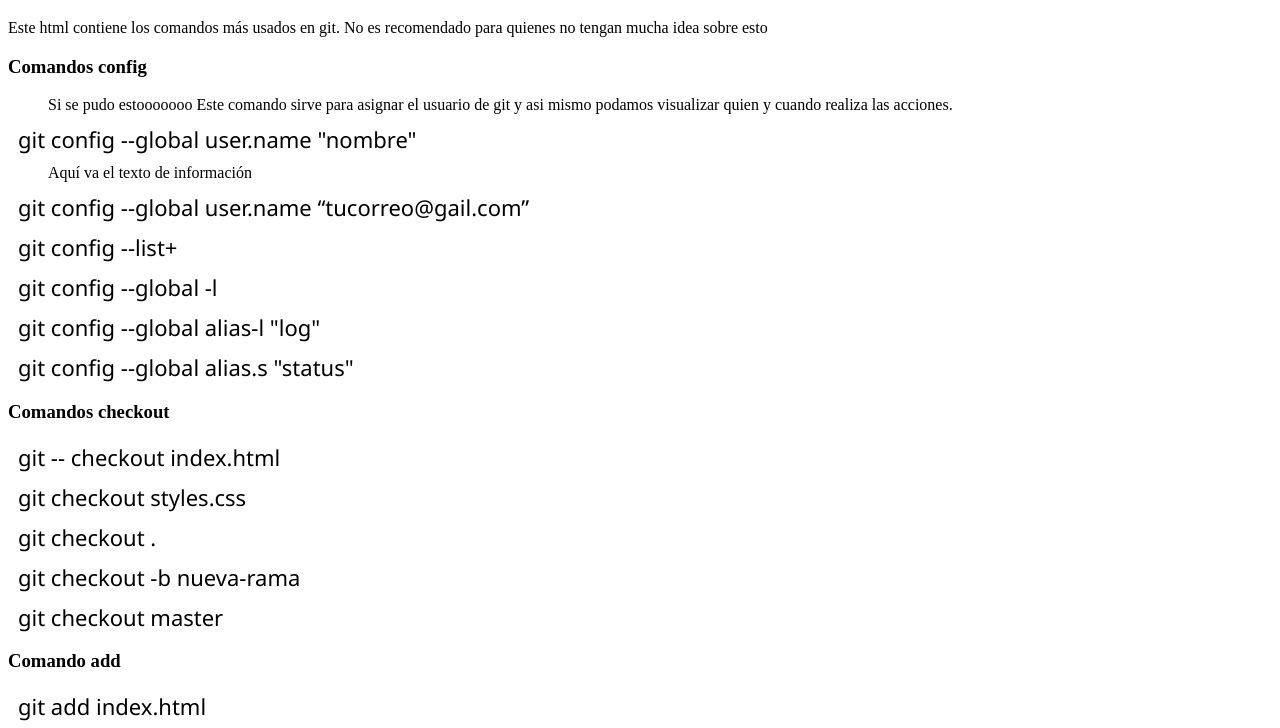
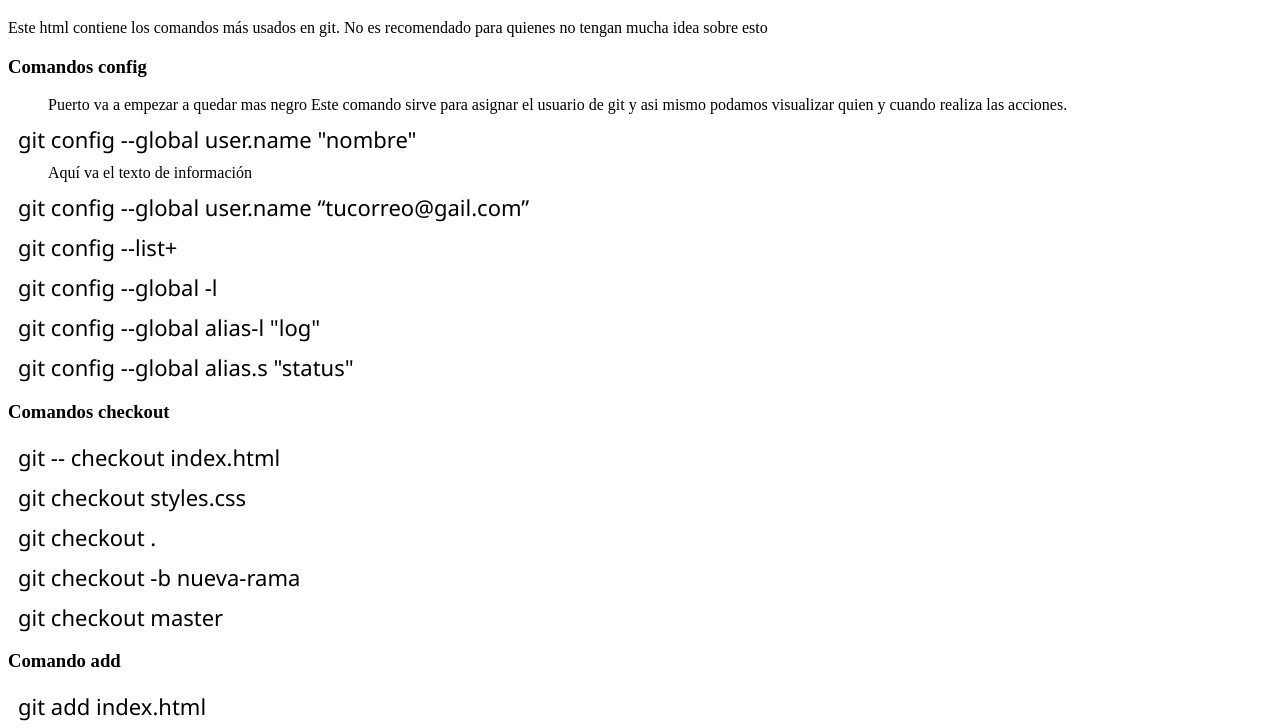
Before and after one commit to jestiler/Prueba2, a plain HTML site: page index.html in a window 1280 px wide. Shown: the part 61-789 px from the top of the page. Drawn offline with Linux system fonts and the light colour scheme.

Commit message:
cambios desde mi pc_jerry

```diff
--- a/index.html
+++ b/index.html
@@ -17,7 +17,7 @@
     <h3 class="commandName">Comandos config</h3>
 
     <dl>
-        <dd>Si se pudo estooooooo Este comando sirve para asignar el usuario de git y asi mismo podamos visualizar quien y cuando realiza las acciones.</dd>
+        <dd>Puerto va a empezar a quedar mas negro  Este comando sirve para asignar el usuario de git y asi mismo podamos visualizar quien y cuando realiza las acciones.</dd>
         <dt>git config --global user.name "nombre"</dt>
         <dd>Aquí va el texto de información</dd>
         <dt>git config --global user.name “tucorreo@gail.com”</dt>
```
